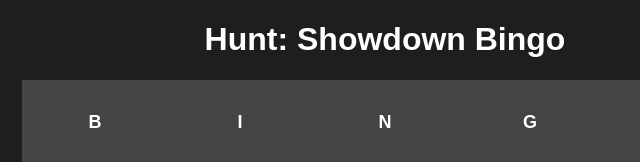
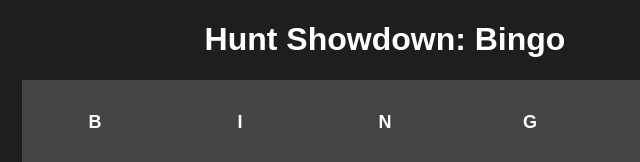
Before and after one commit to OneNoodleRamen/OneNoodleRamen.Github.io, a plain HTML site: page index.html in a window 1280 px wide. Shown: the top 162 px of the page, 255-895 px from the left. Drawn offline with Linux system fonts and the light colour scheme.

Commit message:
Update index.html

```diff
--- a/index.html
+++ b/index.html
@@ -33,7 +33,7 @@
   </style>
 </head>
 <body>
-  <h1> Hunt: Showdown Bingo </h1>
+  <h1> Hunt Showdown: Bingo </h1>
   <table id="bingo"></table>
   <button onclick="generateCard()">🔁 New card</button>
 
```
